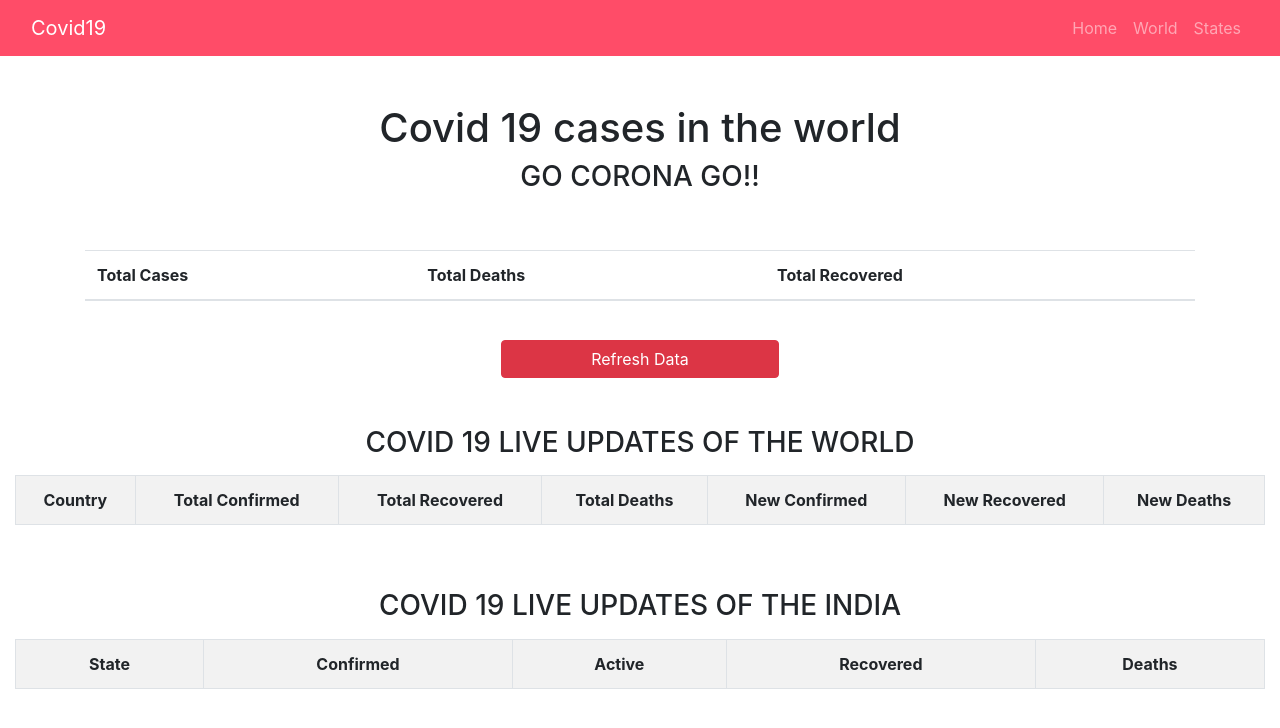
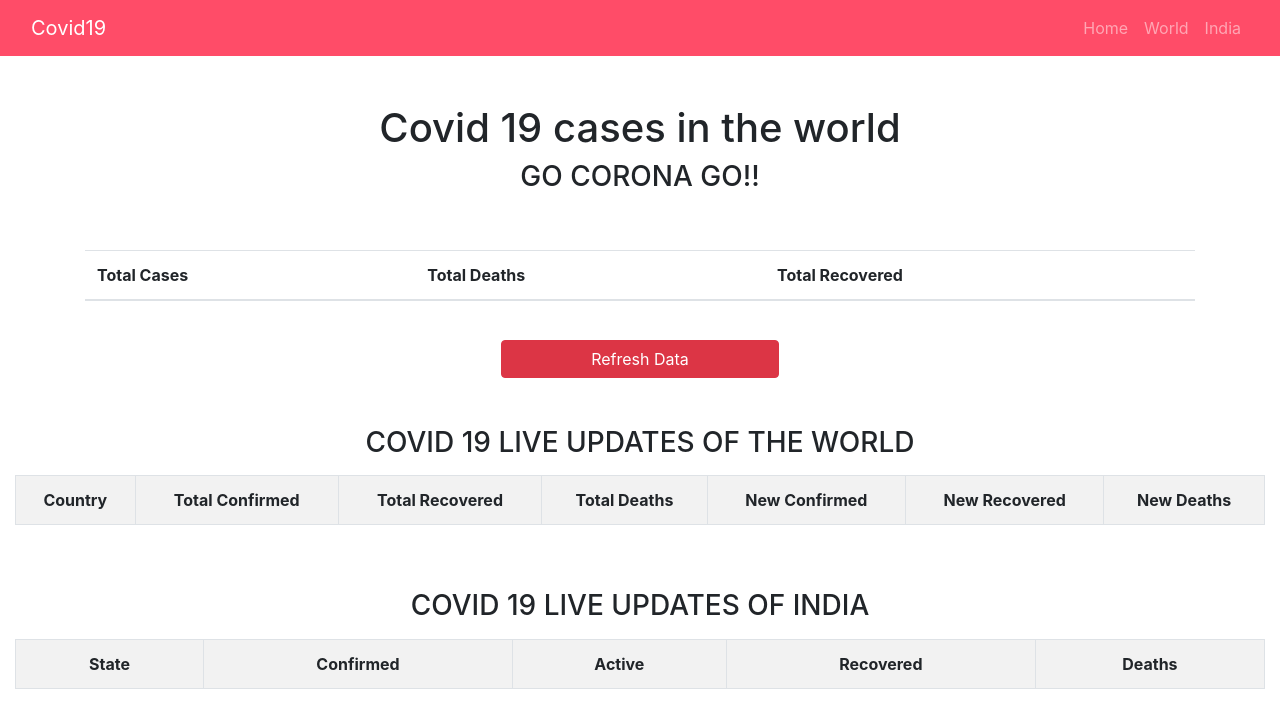
Before and after one commit to pranjalg21/covid19, a plain HTML site: page index.html in a window 1280 px wide. Drawn offline with nearby package versions, Linux system fonts and the light colour scheme; no server answers.

Commit message:
Update index.html
updated! removed the errors

```diff
--- a/index.html
+++ b/index.html
@@ -29,7 +29,7 @@
               <a class="nav-link" href="#world">World</a>
             </li>
             <li class="nav-item">
-              <a class="nav-link" href="#states">States</a>
+              <a class="nav-link" href="#states">India</a>
             </li>
           </ul>
         </div>
@@ -83,7 +83,7 @@
   <br> <br>
   <section id="states" class="container-fluid">
     <div class="mb-3">
-      <h3 class="text-center text-uppercase">covid 19 live updates of the india</h3>
+      <h3 class="text-center text-uppercase">covid 19 live updates of india</h3>
     </div>
     <div class="table-responsive">
       <table class="table table-bordered table-striped text-center" id="tbstate">
```
